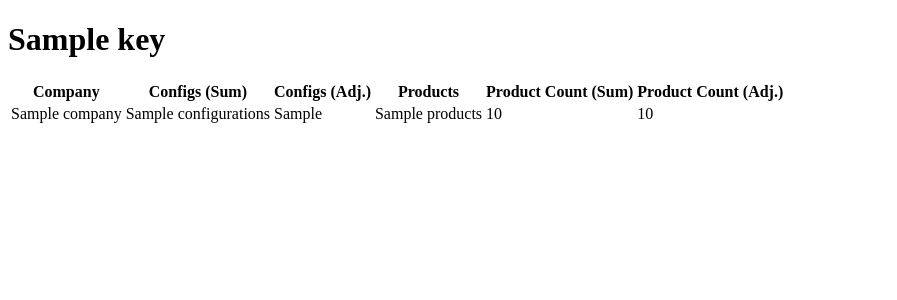
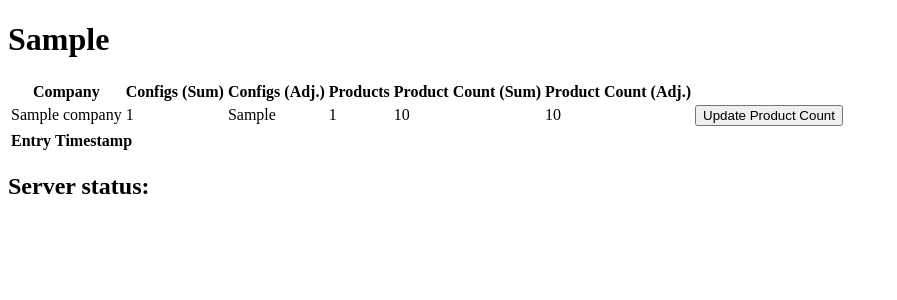
Before and after one commit to openspork/phoneboi, a Flask app: template templates/index.html in a window 1280 px wide. Shown: the top 300 px of the page, without its empty margins (0-897 px from the left). Run offline with Flask 2, Linux system fonts and the light colour scheme; the template is opened without the code that fills it: most values are stand-ins (such as "Sample title", 1, 10 or a date in 2020); lists and menus that the app fills with data are empty; parts of the project's set-up code (start-up, migrations or seed data) failed here and were passed over; some libraries are stand-ins or nearby versions.

Commit message:
websockets with uuids sending

```diff
--- a/app.py
+++ b/app.py
@@ -1,30 +1,64 @@
+from threading import Lock
+from time import mktime
+from datetime import datetime, timezone
 from json import dumps, loads
 from requests import get
-from flask import Flask, render_template
+from flask import Flask, redirect, render_template, url_for
 from util.process_api import *
-from flask_socketio import SocketIO
+from flask_socketio import SocketIO, emit, join_room, leave_room, close_room, rooms, disconnect
 
 app = Flask(__name__)
 
 app.config['SECRET_KEY'] = 'secret!'
 socketio = SocketIO(app)
 
-if __name__ == '__main__':
-    socketio.run(app)
+products = None
 
-products = {}
+thread = None
+thread_lock = Lock()
 
-products["phones"] = { "agreement_name":"ITSG - VOIP", "product_identifier":"VOIP - User Licenses", "configuration_type":"Managed Phone" }
-products["workstations"] = { "agreement_name":"MSP%", "product_identifier":"Add Workstations%", "configuration_type":"Managed Workstation" }
-products["servers"] = { "agreement_name":"MSP%", "product_identifier":"Add Servers%", "configuration_type":"Managed Server" }
+@socketio.on('update', namespace='/test')
+def update(message):
+    print('UUID received' + message["data"])
 
-for key, val in products.items():
 
-    products[key] = process_products(
-        agreement_name=val["agreement_name"],
-        product_identifier=val["product_identifier"],
-        configuration_type=val["configuration_type"],
-    )
+@socketio.on('connect', namespace='/test')
+def test_connect():
+    print('Client connected')
+    start_heartbeat_thread()
+    emit('server_heartbeat', {'data': 'Connected', 'count': 0})
+
+
+@socketio.on('disconnect', namespace='/test')
+def test_disconnect():
+    print('Client disconnected')
+
+
+def heartbeat_thread():
+    """Example of how to send server generated events to clients."""
+    count = 0
+    while True:
+        socketio.sleep(1)
+        count += 1
+        utc_datetime = datetime.now(timezone.utc)
+        utc_datetime_for_js = int(mktime(utc_datetime.timetuple())) * 1000
+        socketio.emit('heartbeat',
+                      {'datetime': utc_datetime_for_js, 'count': count},
+                      namespace='/test')
+
+
+def start_heartbeat_thread():
+    global thread
+    with thread_lock:
+        if thread is None:
+            thread = socketio.start_background_task(target=heartbeat_thread)
+
+
+@app.route("/init")
+def init():
+    global products
+    products = init_products()
+    return redirect(url_for('index'))
 
 
 @app.route("/")
@@ -95,3 +129,7 @@ def api_contacts(name):
     return_data["text"] = return_string
 
     return dumps(return_data)
+
+
+if __name__ == '__main__':
+    socketio.run(app, debug = True)
--- /dev/null
+++ b/static/socketio.js
@@ -0,0 +1,50 @@
+
+
+
+$(document).ready(function() {
+    namespace = '/test';
+
+    var socket = io.connect(location.protocol + '//' + document.domain + ':' + location.port + namespace);
+
+    socket.on('connect', function() {
+        socket.emit('my_event', {data: 'I\'m connected!'});
+    });
+
+    socket.on('heartbeat', function(msg) {
+        heatbeat_time = Date(msg.datetime)
+        $('#heartbeat').text('Received #' + msg.count + ': ' + heatbeat_time);
+    });
+
+    socket.on('log', function(msg) {
+        $('#log').append('<br>' + $('<div/>').text('Received ' + msg.type + ': ' + msg.data).html());
+    });
+
+    // Send updates
+    $('.update').click(function(event) {
+        guid = $(this).attr('id');
+        alert(guid);
+        socket.emit('update', {data: guid});
+
+        // $('#log').prepend(`
+        //     <tr class=${guid}_tr>
+        //         <td>${hash}</td>
+        //         <td>${queryCmd}</td>
+        //         <td id='${guid}_result''>?</td>
+        //         <td><button>Fav.</button></td>
+        //     </tr>
+        //     `);
+    });
+
+    // Handle query response
+    socket.on('query_resp', function(msg) {
+        hash = msg.hash
+        guid = msg.guid
+        code = msg.code
+        result = msg.result
+        $(`#${guid}_result`).text(result);
+    });
+
+    socket.on('inventory', function(msg) {
+        alert('Inventory update: ' + msg.data)
+    });
+});
--- a/templates/index.html
+++ b/templates/index.html
@@ -3,10 +3,19 @@
 	<head>
 		<meta charset="utf-8">
 		<title>PhoneBoi</title>
+		<script src="https://code.jquery.com/jquery-3.4.1.js"
+		integrity="sha256-WpOohJOqMqqyKL9FccASB9O0KwACQJpFTUBLTYOVvVU="
+		crossorigin="anonymous"></script>
+		<script src="//cdnjs.cloudflare.com/ajax/libs/socket.io/2.2.0/socket.io.js"
+		integrity="sha256-yr4fRk/GU1ehYJPAs8P4JlTgu0Hdsp4ZKrx8bDEDC3I="
+		crossorigin="anonymous"></script>
+		<script src="static/socketio.js"></script>
 	</head>
 	<body>
-		{% for key, val in products.items() %}
-		<h1>{{ key }}</h1>
+		<div>
+			{% if products is not none %}
+				{% for product_types, companies in products.items() %}
+					<h1>{{ product_types }}</h1>
 					<table>
 						<th>Company</th>
 						<th>Configs (Sum)</th>
@@ -14,17 +23,31 @@
 						<th>Products</th>
 						<th>Product Count (Sum)</th>
 						<th>Product Count (Adj.)</th>
-			{% for company in val %}
+						<th></th>
+						{% for company in companies %}
 							<tr>
-					<td>{{ company["name"] }}</td>
-					<td>{{ company["configurations"] }}</td>
-					<td>{{ company["configurations_adj"] }}</td>
-					<td>{{ company["products"] }}</td>
-					<td>{{ company ["product_sum"] }} </td>
-					<td>{{ company ["billed_sum"] }} </td>
+								<td>{{ company["company_name"] }}</td>
+								<td>{{ company["configuration_count"] }}</td>
+								<td>{{ company["configuration_count_adj"] }}</td>
+								<td>{{ company["product_count"] }}</td>
+								<td>{{ company ["product_sum"] }}</td>
+								<td>{{ company ["billed_sum"] }}</td>
+								<td><button class="update" id="{{ company['uuid'] }}">Update Product Count</button></td>
 							</tr>
 						{% endfor %}
 					</table>
 				{% endfor %}
+			{% endif %}
+		</div>
+		<div>
+			<table id="log">
+				<th>Entry</th>
+				<th>Timestamp</th>
+			</table>
+		</div>
+		<div>
+			<h2>Server status:</h2>
+			<text id="heartbeat"></text>
+		</div>
 	</body>
 </html>
--- a/util/helpers.py
+++ b/util/helpers.py
@@ -20,6 +20,7 @@ def execute_query(path, query, page=1, data=[]):
     # print("processing page %s" % page)
     request_text = "%s%s%s&pagesize=1000&page=%s" % (cw_url, path, query, page)
     print(request_text)
+    # TODO: try catch for request fail
     r = get(request_text, headers=auth_header)
     current_page = loads(r.text)
     # print("current page: %s" % str(current_page)[:128])
```
Also changed, not shown: util/process_api.py (+22 -4 lines). Lines whose indentation alone changed are shown as unchanged.
